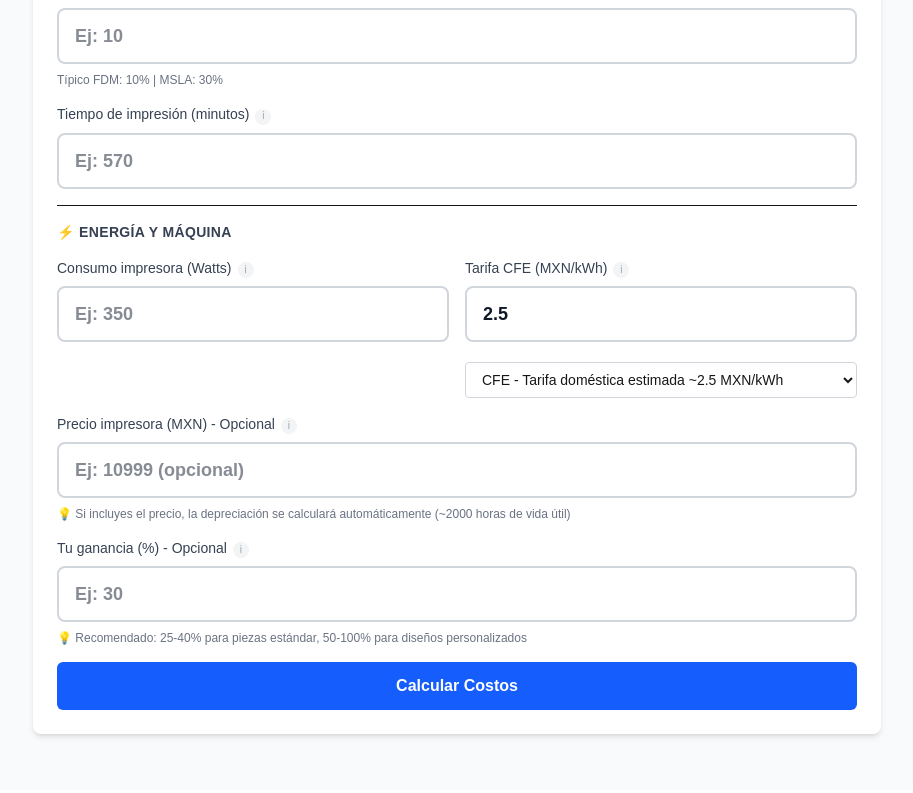
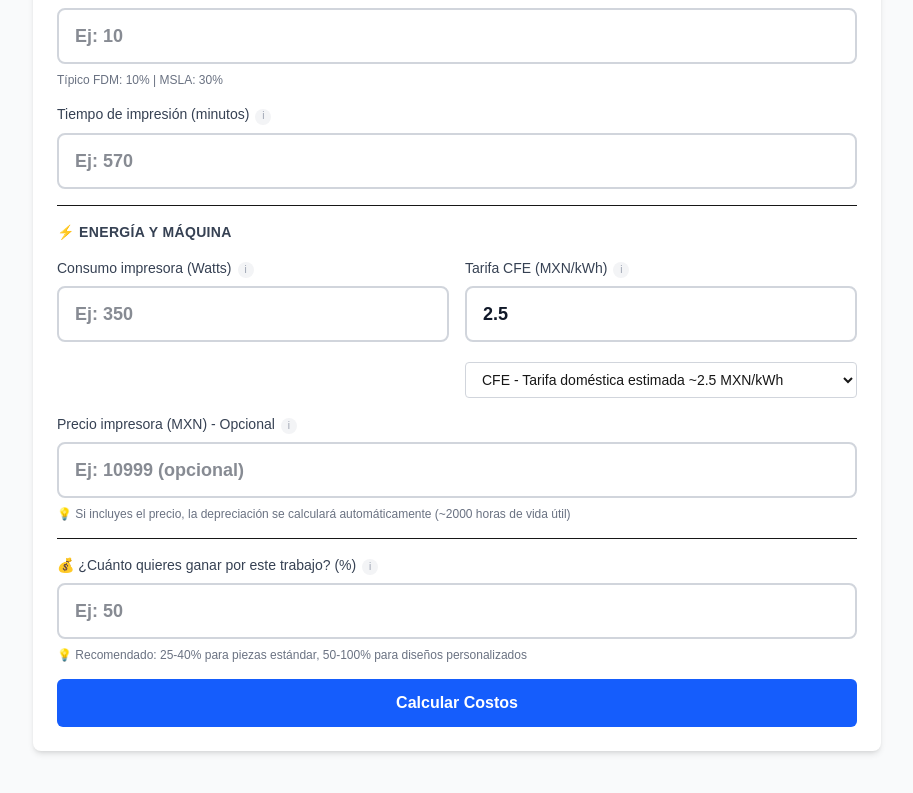
Before and after one commit to ChristopherMora/DoferLabs, a Next.js app: page /hub/calculadora-costos-impresion in a window 1280 px wide. Shown: the part 876-1669 px from the top of the page, without its empty margins (183-1096 px from the left). Built offline with nearby package versions, Linux system fonts and the light colour scheme.

Commit message:
feat: Improve profit margin field with clearer wording and live earnings preview

```diff
--- a/src/tools/calculadora-costos-impresion/index.tsx
+++ b/src/tools/calculadora-costos-impresion/index.tsx
@@ -1943,20 +1943,46 @@ export default function CalculadoraCostosImpresion({ onComplete, onError }: Tool
         </div>
 
         {/* Margen (opcional) */}
-        <div className="space-y-2">
+        <div className="space-y-2 border-t pt-4">
           <label className="block text-sm font-medium text-gray-700">
-            Tu ganancia (%) - Opcional
-            <InfoTooltip text="¿Cuánto quieres ganar? Este porcentaje se suma al costo total para obtener tu precio de venta. Ejemplo: si tus costos son $100 y pones 30%, cobrarás $130 (ganando $30)." />
+            💰 ¿Cuánto quieres ganar por este trabajo? (%)
+            <InfoTooltip text="Este es TU margen de ganancia. Se suma a todos los costos (material + energía + depreciación) para calcular el precio final que le cobrarás al cliente. Ejemplo: costos $100 + 50% ganancia = cobras $150 (te quedas con $50)." />
           </label>
           <input
             type="number"
             value={inputs.margenGanancia === 0 ? '' : inputs.margenGanancia}
             onChange={(e) => handleInputChange('margenGanancia', e.target.value === '' ? 0 : parseFloat(e.target.value))}
-            placeholder="Ej: 30"
-            className="w-full px-4 py-3 text-lg font-semibold text-gray-900 border-2 border-gray-300 rounded-lg focus:ring-2 focus:ring-blue-500 focus:border-blue-500 bg-white transition-all"
+            placeholder="Ej: 50"
+            className="w-full px-4 py-3 text-lg font-semibold text-gray-900 border-2 border-gray-300 rounded-lg focus:ring-2 focus:ring-green-500 focus:border-green-500 bg-white transition-all"
             min="0"
             step="5"
           />
+          {inputs.margenGanancia > 0 && inputs.pesoGramos > 0 && (
+            <div className="bg-green-50 border border-green-200 rounded-lg p-3">
+              <div className="flex items-center justify-between">
+                <span className="text-sm text-green-700 font-medium">Tu ganancia estimada:</span>
+                <span className="text-lg font-bold text-green-600">
+                  {(() => {
+                    // Calcular ganancia estimada rápidamente
+                    const pesoReal = inputs.pesoGramos * (1 + inputs.porcentajeMerma / 100)
+                    const costoMaterial = (pesoReal * inputs.precioKgFilamento) / 1000
+                    const energiaKwh = (inputs.consumoWatts * inputs.horasImpresion) / 1000
+                    const costoEnergia = energiaKwh * inputs.precioKwh
+                    let costoDepreciacion = 0
+                    if (inputs.precioImpresora && inputs.vidaUtilHoras) {
+                      costoDepreciacion = (inputs.precioImpresora / inputs.vidaUtilHoras) * inputs.horasImpresion
+                    }
+                    const costoTotal = costoMaterial + costoEnergia + costoDepreciacion
+                    const ganancia = costoTotal * (inputs.margenGanancia / 100)
+                    return `$${ganancia.toFixed(2)} MXN`
+                  })()}
+                </span>
+              </div>
+              <p className="text-xs text-green-600 mt-1">
+                Precio final = costos + {inputs.margenGanancia}% ganancia
+              </p>
+            </div>
+          )}
           <p className="text-xs text-gray-500">💡 Recomendado: 25-40% para piezas estándar, 50-100% para diseños personalizados</p>
         </div>
 
```
